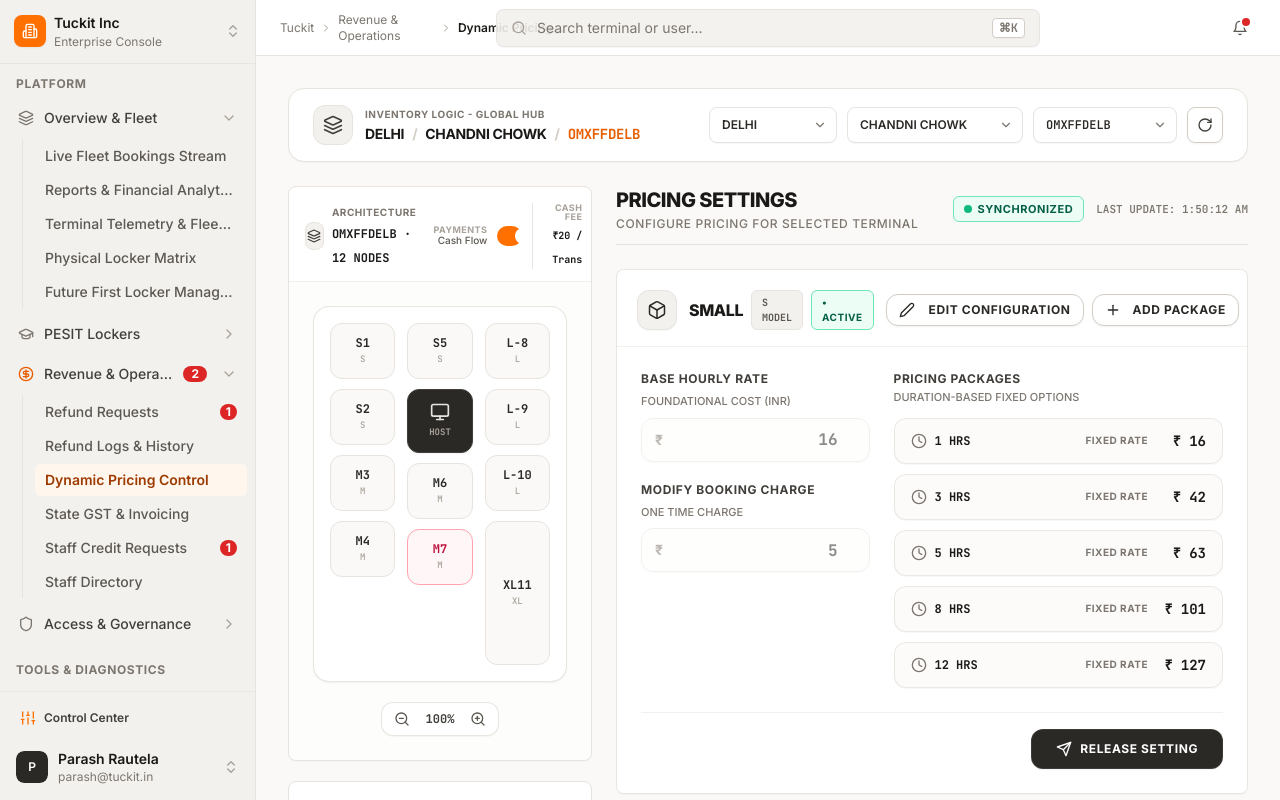
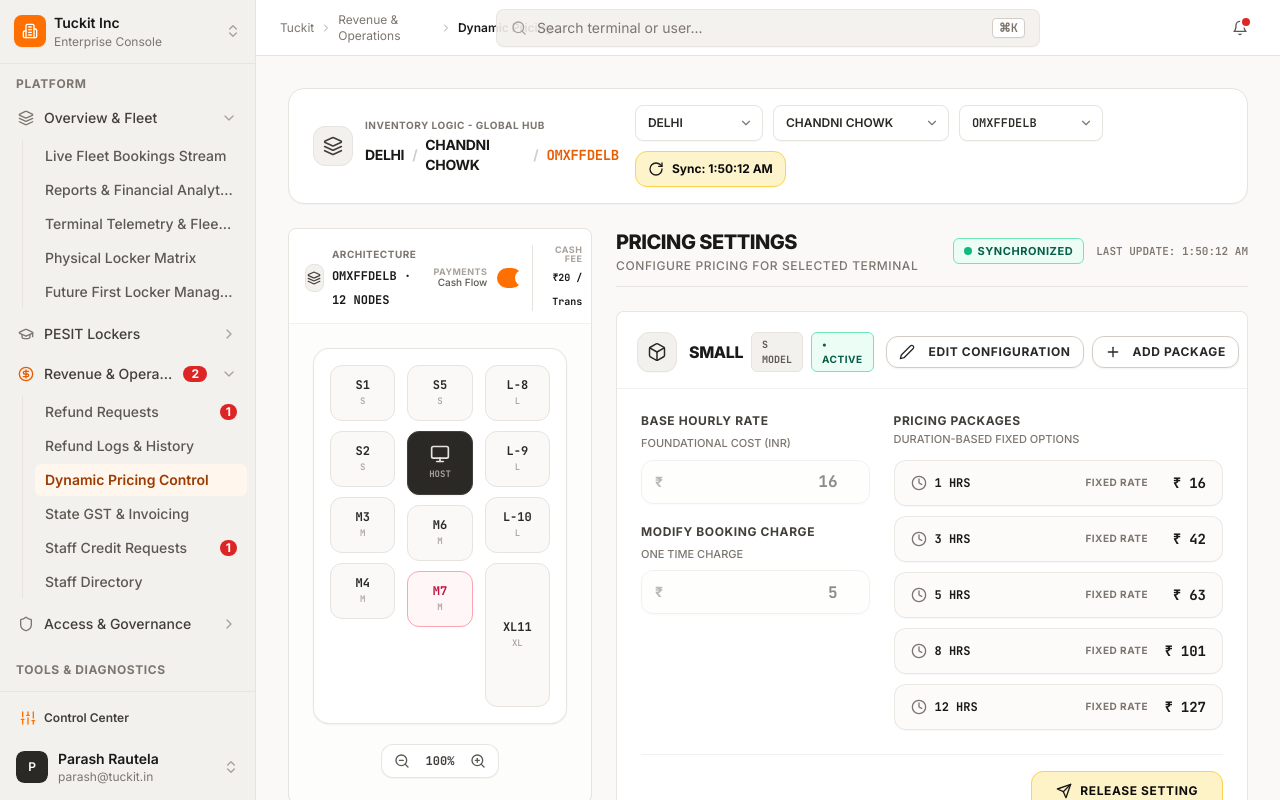
Before and after one commit to parashrautela/tuckit-admin-board-company-, a React (Vite) app in the folder company level /: page /pricing in a window 1280 px wide. Shown: the top 800 px of the page. Built offline with nearby package versions, Linux system fonts and the light colour scheme.

Commit message:
style: apply soft peach/amber tone to release setting button, edit mode, and sync telemetry badge in dynamic pricing console

```diff
--- a/company level /src/pages/PricingControl.tsx
+++ b/company level /src/pages/PricingControl.tsx
@@ -293,12 +293,12 @@
 
           <Button
             variant="outline"
-            size="icon"
             onClick={handleRefresh}
-            className="size-9 rounded-lg border-neutral-300 hover:bg-neutral-100 text-neutral-700"
+            className="h-9 px-3 rounded-xl bg-amber-100/90 hover:bg-amber-200 text-neutral-950 border border-amber-300 font-bold text-xs flex items-center gap-2 shadow-2xs transition-all active:scale-[0.98]"
             title="Sync Telemetry"
           >
-            <RotateCw className={`size-4 ${isRefreshing ? 'animate-spin text-primary-600' : ''}`} />
+            <RotateCw className={`size-3.5 text-neutral-900 ${isRefreshing ? 'animate-spin text-primary-700' : ''}`} />
+            <span>Sync: {lastUpdated}</span>
           </Button>
         </div>
       </div>
@@ -582,9 +582,9 @@
                         variant="outline"
                         size="sm"
                         onClick={() => setEditingConfigId(isEditing ? null : config.id)}
-                        className={`text-xs font-bold uppercase tracking-wider rounded-xl ${
+                        className={`text-xs font-bold uppercase tracking-wider rounded-xl transition-colors ${
                           isEditing
-                            ? 'bg-neutral-800 text-white hover:bg-neutral-700 border-neutral-700'
+                            ? 'bg-amber-100 hover:bg-amber-200 text-neutral-950 border-amber-300'
                             : 'bg-white hover:bg-neutral-100 text-neutral-800 border-neutral-300'
                         }`}
                       >
@@ -738,11 +738,10 @@
                     <div className="pt-4 border-t border-neutral-100 flex items-center justify-end">
                       <Button
                         type="button"
-                        variant="default"
                         onClick={() => handleReleaseSetting(config)}
-                        className="px-6 py-2.5 h-10 rounded-xl bg-neutral-800 hover:bg-neutral-700 text-white font-bold text-xs uppercase tracking-wider shadow-sm border border-neutral-700/80 transition-all active:scale-[0.98] flex items-center gap-2"
+                        className="px-6 py-2.5 h-10 rounded-xl bg-amber-100 hover:bg-amber-200 text-neutral-950 font-bold text-xs uppercase tracking-wider shadow-2xs border border-amber-300 transition-all active:scale-[0.98] flex items-center gap-2"
                       >
-                        <Send className="size-3.5" />
+                        <Send className="size-3.5 text-neutral-900" />
                         <span>RELEASE SETTING</span>
                       </Button>
                     </div>
```
